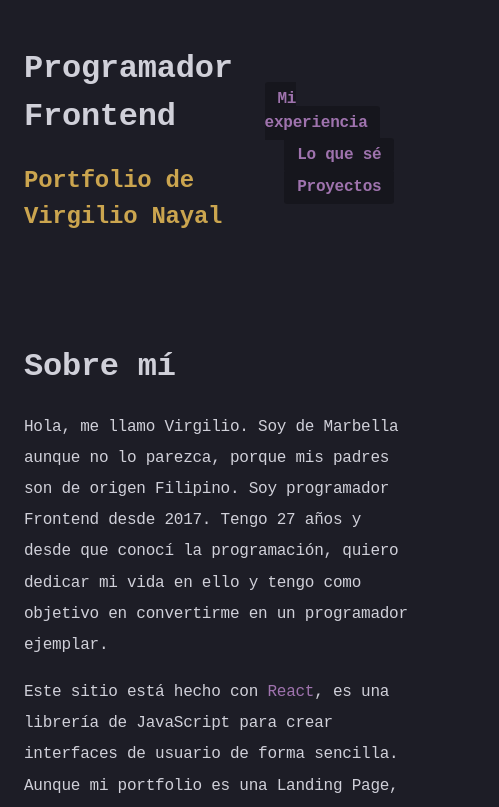
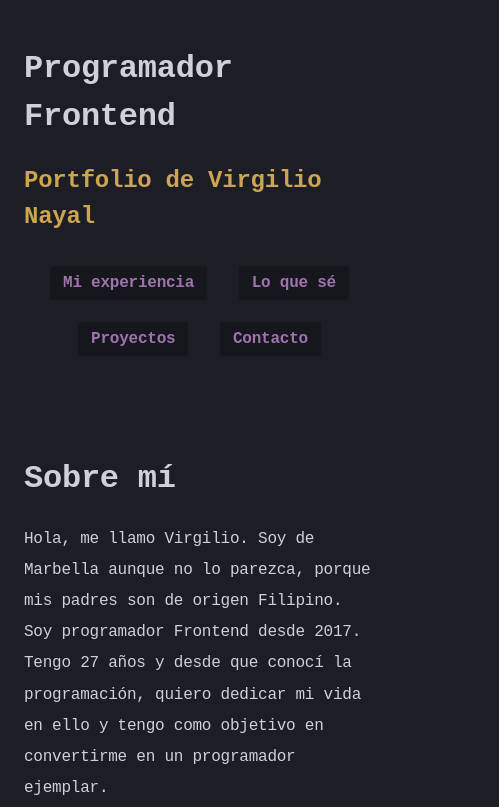
Before and after one commit to Hecater88/portfolio, a React (Create React App) app: page / in a window 390 px wide. Shown: the top 807 px of the page, 499 px wide, since content can reach past the window. Built offline with nearby package versions, Linux system fonts and the light colour scheme.

Commit message:
Responsive page

```diff
--- a/src/App.css
+++ b/src/App.css
@@ -13,14 +13,14 @@ a {
   text-decoration: none;
 }
 
-b, strong {
+b,
+strong {
   font-weight: 800;
   color: #ffffff;
 }
 section {
   width: 60rem;
   padding: 0 1.5rem;
-  max-width: 100%;
   margin: 0 auto;
 }
 
@@ -35,11 +35,11 @@ section p {
   line-height: 1.95;
 }
 
-section ul{
+section ul {
   list-style: disc;
   margin-bottom: 1rem;
 }
-section ul li{
+section ul li {
   line-height: 1.95;
   margin: 0.5rem 0 0 2rem;
 }
@@ -125,3 +125,23 @@ section ul li{
 .ul-footer li .icon {
   width: 1.5rem;
 }
+@media only screen and (max-width: 768px) {
+  section,
+  .div-row-footer,
+  .container-header {
+    width: 90%;
+  }
+  ul {
+    padding-left: 0px;
+  }
+  .container-header{
+    justify-content: left;
+  }
+  .ul-header li {
+    margin: 1rem 1rem;
+}
+  .div-row-header {
+    flex-direction: column;
+    padding: 1.5rem 0 2rem 0;
+  }
+}
--- a/src/App.js
+++ b/src/App.js
@@ -22,12 +22,17 @@ function App() {
               </li>
               <li>
                 <a href="#lo-que-se" target="_self">
-                 Lo que sé
+                  Lo que sé
                 </a>
               </li>
               <li>
                 <a href="#proyectos" target="_self">
                   Proyectos
+                </a>
+              </li>
+              <li>
+                <a href="#contacto" target="_self">
+                  Contacto
                 </a>
               </li>
             </ul>
@@ -120,8 +125,12 @@ function App() {
           </a>{" "}
           me contratara como diseñador Frontend para desarrollar los diseños de
           todos los proyectos de la empresa. Durante los 2 años que estuve no
-          paré de hacer proyectos. De esta experiencia aprendí la <strong>optimización
-          del código y la escalabilidad de un proyecto, predecir tiempos y planificar tareas</strong>.
+          paré de hacer proyectos. De esta experiencia aprendí la{" "}
+          <strong>
+            optimización del código y la escalabilidad de un proyecto, predecir
+            tiempos y planificar tareas
+          </strong>
+          .
         </p>
 
         <h3 id="lo-que-se">Lo que sé</h3>
@@ -254,12 +263,30 @@ function App() {
             privilegios y algunas funciones especiales.
           </li>
         </ul>
+        <h3 id="contacto">Contacto</h3>
+        <ul>
+          <li>
+            <a href="mailto:virgilionayal@gmail.com" target="_self">
+              <strong>Email</strong>
+            </a>
+          </li>
+          <li>
+            <a href="https://www.linkedin.com/in/virgilionayal/" target="_self">
+              <strong>Linkedin</strong>
+            </a>
+          </li>
+          <li>
+            <a href="https://twitter.com/virgilionayal" target="_self">
+              <strong>Twitter</strong>
+            </a>
+          </li>
+        </ul>
 
         <h3>Lo que estoy haciendo ahora</h3>
         <ul>
           <li>
             <a href="https://github.com/Hecater88/TowerDefense" target="_self">
-              https://github.com/Hecater88/TowerDefense (en proceso)
+              Tower Defense (en proceso)
             </a>
             : Un tower defense 3D y 2D con Unity.
           </li>
@@ -268,7 +295,7 @@ function App() {
               href="https://github.com/Hecater88/TheHouseIsLava"
               target="_self"
             >
-              https://github.com/Hecater88/TheHouseIsLava (en proceso)
+              The House Is Lava (en proceso)
             </a>
             : Un juego en primera persona donde el suelo de tu casa es lava.
           </li>
```
Also changed, not shown: package.json (+4 -4 lines).
